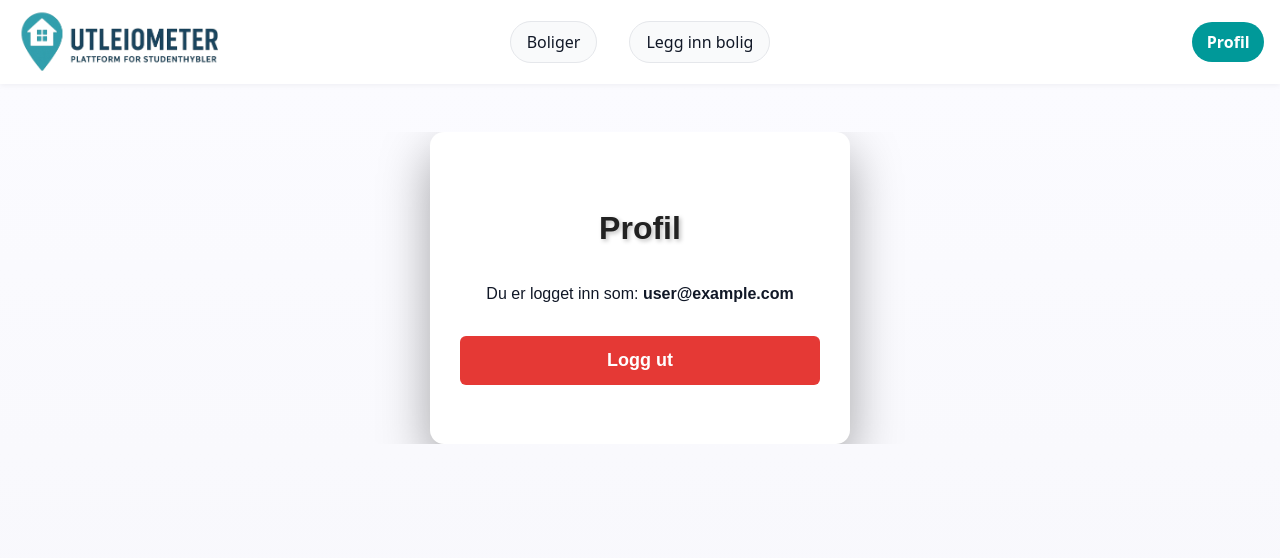
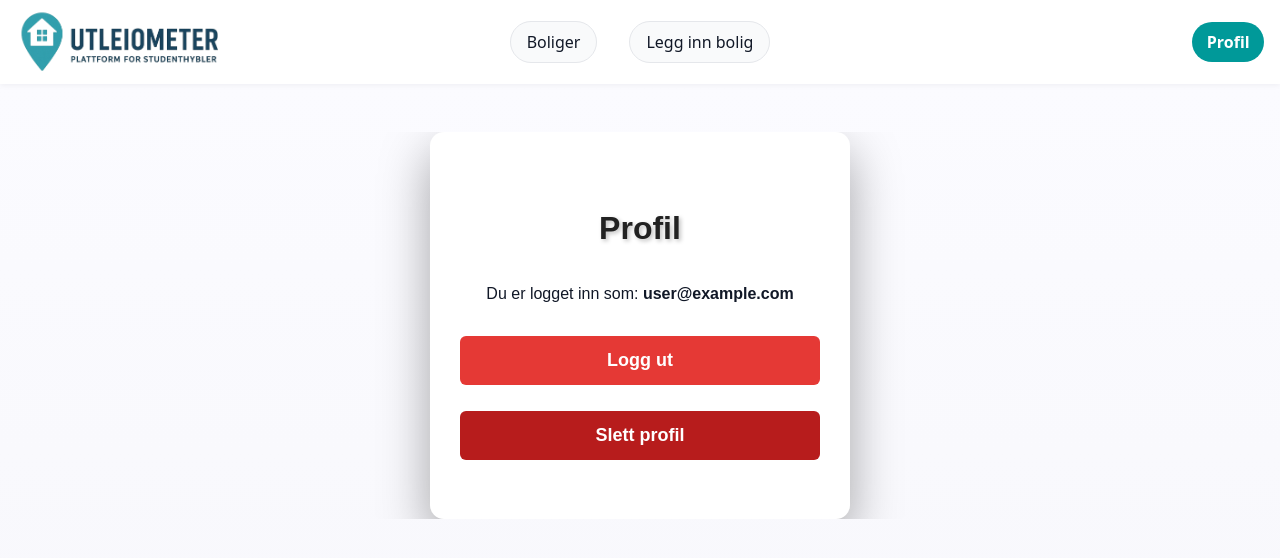
Before and after one commit to thealherstad/utleiometer, a React (Vite) app in the folder my-react-ts-app/: page /logg-inn in a window 1280 px wide. Shown: the top 558 px of the page. Built offline with nearby package versions, Linux system fonts and the light colour scheme; no server answers; sample sign-in values are in the browser's storage.

Commit message:
Delete user from database #24

```diff
--- a/my-react-ts-app/src/pages/LoginPage.tsx
+++ b/my-react-ts-app/src/pages/LoginPage.tsx
@@ -13,7 +13,7 @@ const LoginPage: React.FC = () => {
     try {
       await signInWithEmailAndPassword(auth, email, password);
       navigate("/profil");
-    } catch (error) {
+    } catch {
       alert("Feil brukernavn eller passord");
     }
   };
--- a/my-react-ts-app/src/pages/ProfilePage.tsx
+++ b/my-react-ts-app/src/pages/ProfilePage.tsx
@@ -1,8 +1,8 @@
 import React from "react";
 import { useNavigate } from "react-router-dom";
-import { auth, } from "../firebase";
-import { signOut } from "firebase/auth";
-import "../style/LoginPage.css"; // vi gjenbruker LoginPage-stilen
+import { auth } from "../firebase";
+import { deleteUser, signOut } from "firebase/auth";
+import "../style/LoginPage.css";
 
 const ProfilePage: React.FC = () => {
   const navigate = useNavigate();
@@ -10,9 +10,34 @@ const ProfilePage: React.FC = () => {
   const handleLogout = async () => {
     try {
       await signOut(auth);
-      navigate("/logg-inn"); // tilbake til login
-    } catch (error) {
+      navigate("/logg-inn");
+    } catch {
       alert("Noe gikk galt ved logout");
+    }
+  };
+
+  const handleDeleteProfile = async () => {
+    const confirmed = window.confirm(
+      "Er du sikker pa at du vil slette profilen din? Dette kan ikke angres."
+    );
+
+    if (!confirmed) {
+      return;
+    }
+
+    const user = auth.currentUser;
+
+    if (!user) {
+      alert("Fant ingen innlogget bruker.");
+      return;
+    }
+
+    try {
+      await deleteUser(user);
+      await signOut(auth);
+      navigate("/logg-inn");
+    } catch {
+      alert("Noe gikk galt ved sletting av profilen");
     }
   };
 
@@ -37,6 +62,20 @@ const ProfilePage: React.FC = () => {
         >
           Logg ut
         </button>
+
+        <button
+          className="login-button"
+          style={{
+            backgroundColor: "#b71c1c",
+            color: "white",
+            fontSize: "18px",
+            fontWeight: 700,
+            marginTop: "12px",
+          }}
+          onClick={handleDeleteProfile}
+        >
+          Slett profil
+        </button>
       </div>
     </div>
   );
```
